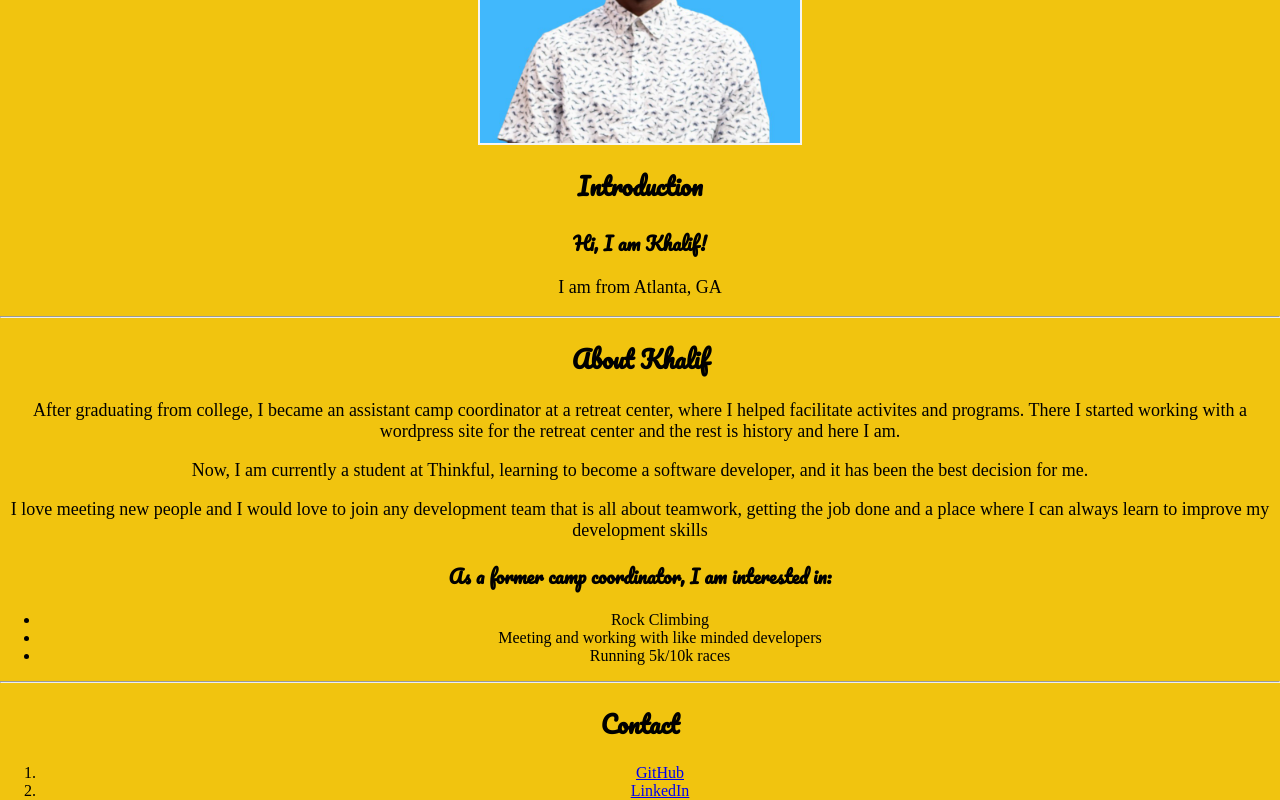
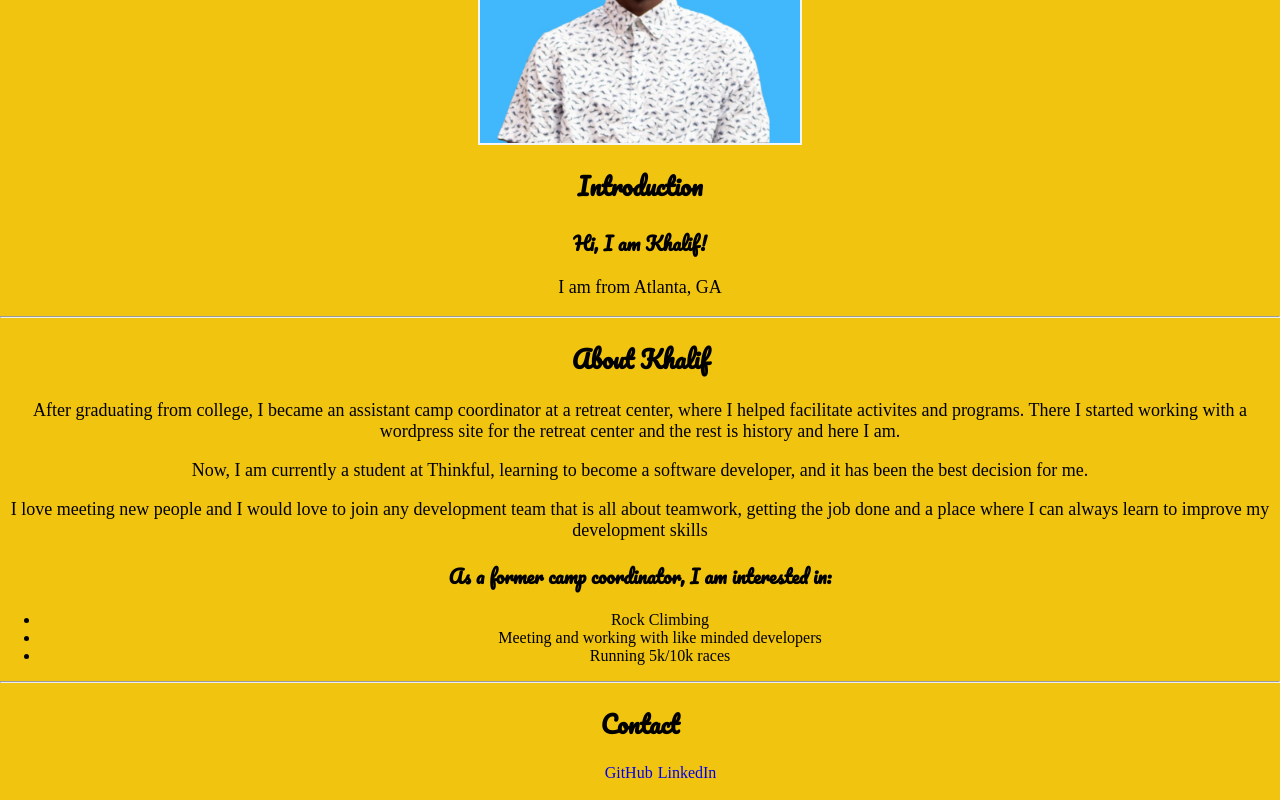
Before and after one commit to theatrekid09/Portfolio, a plain HTML site: page index.html in a window 1280 px wide. Shown: the part 317-1117 px from the top of the page. Drawn offline with Linux system fonts and the light colour scheme; a script that the page names is missing.

Commit message:
Update styles.css

```diff
--- a/css/styles.css
+++ b/css/styles.css
@@ -32,10 +32,21 @@ html,body{
     border: 2px solid whitesmoke;
   }
 
-  .footer-link li a{
-      text-decoration:none;
-}
+  .footer-link a{
+    text-decoration: none;
+    margin-left: 1px;
+  }
 
-  .footer-link li a:hover{
-      color: #2c3e50;
-}
+  .footer-link{
+    margin-top:4px;
+    display: inline;
+    margin-left: auto;
+    margin-right: auto;
+    width:30%;
+  }
+
+  .footer-link a:hover {
+    color: white;
+    border-bottom: 1px solid white;
+    text-decoration: underline;
+  }
```
